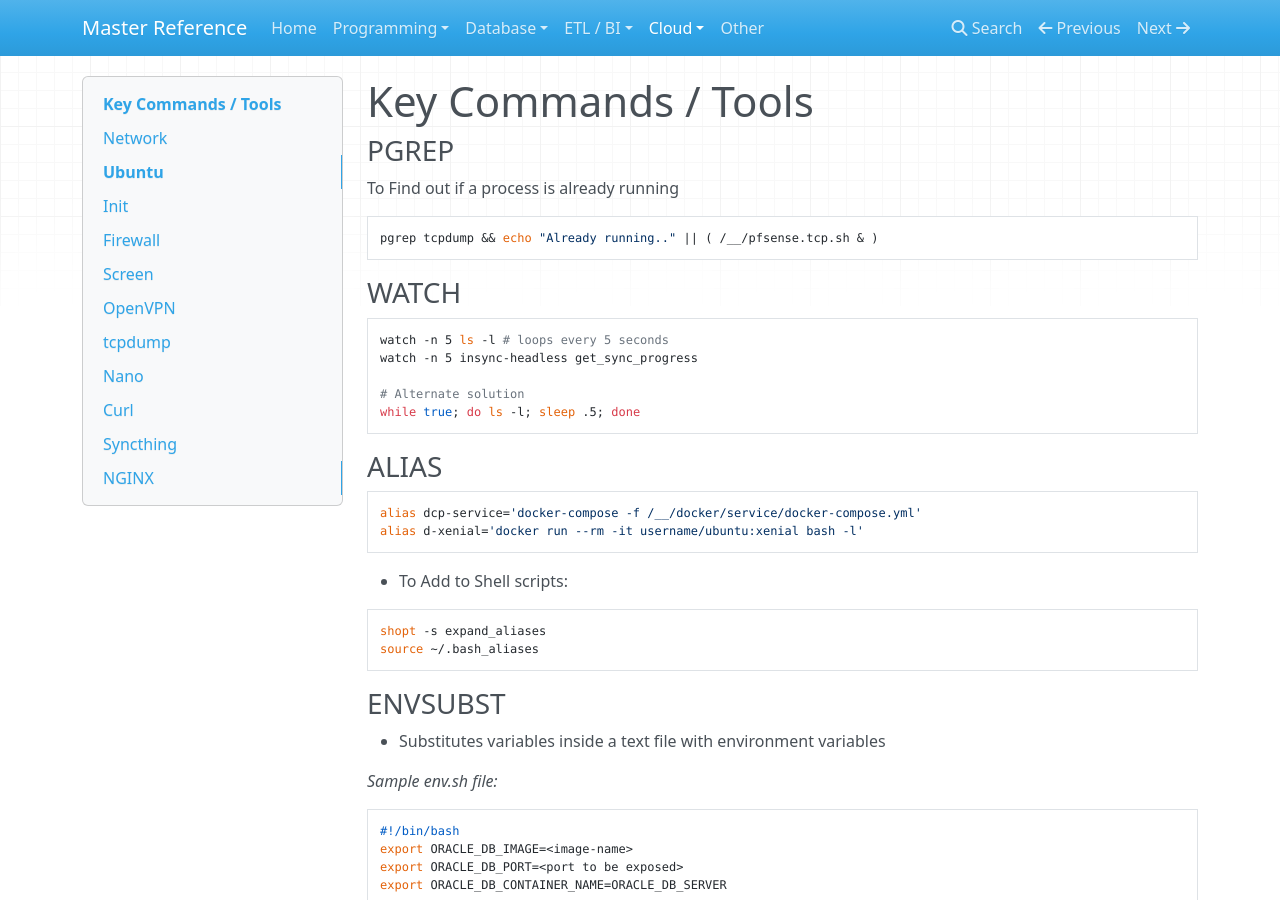
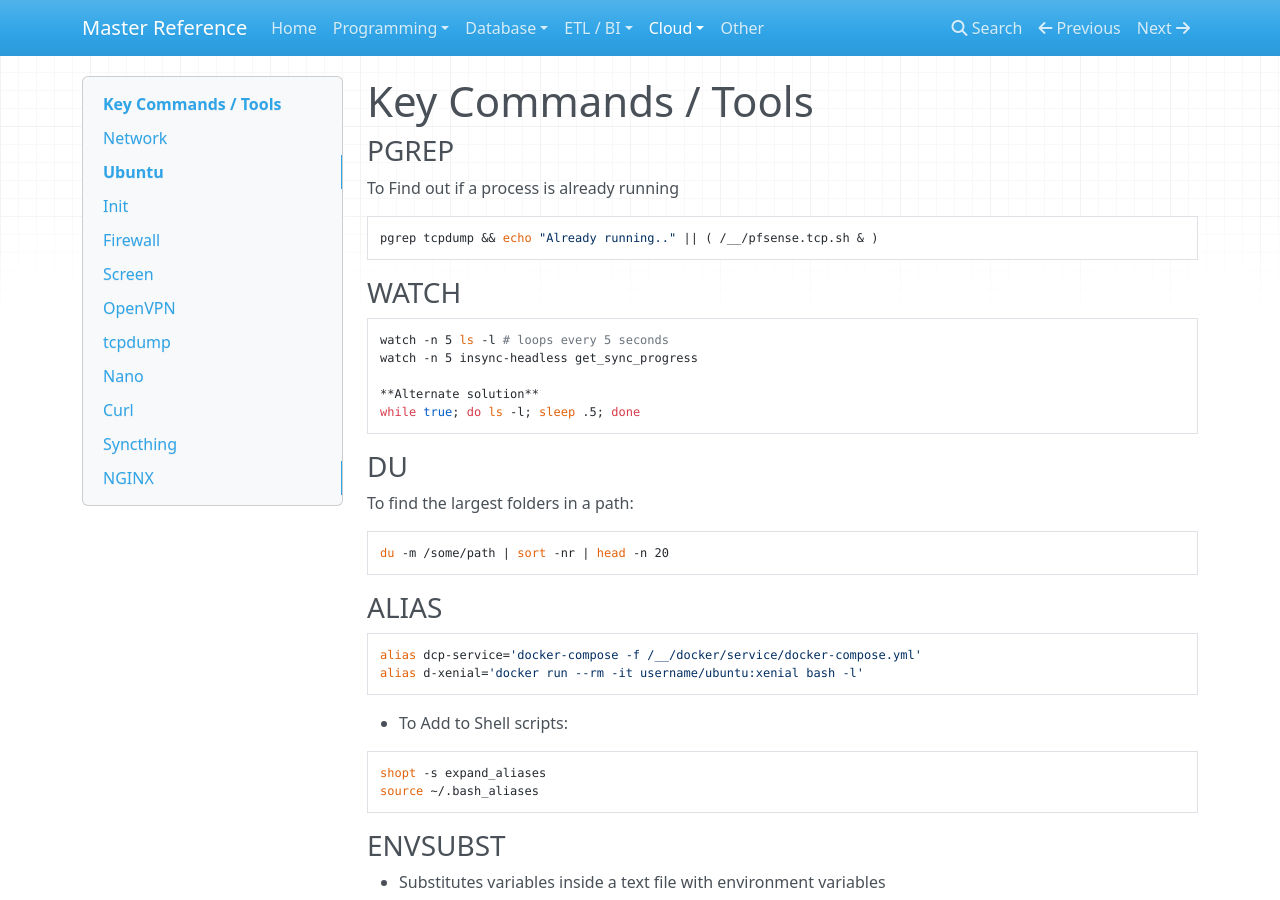
Before and after one commit to flarco/ref-docs, an MkDocs documentation site: the page built from docs/cloud/linux.md, in a window 1280 px wide and 900 px high. Built offline with MkDocs 1.6.1, drawn with Linux system fonts in a browser that asks for light colours; nearby versions of some CDN libraries; old or Windows-style settings are respelled for this version of MkDocs.

Commit message:
Add Linux DU section

````diff
--- a/docs/cloud/linux.md
+++ b/docs/cloud/linux.md
@@ -12,8 +12,14 @@ pgrep tcpdump && echo "Already running.." || ( /__/pfsense.tcp.sh & )
 watch -n 5 ls -l # loops every 5 seconds
 watch -n 5 insync-headless get_sync_progress
 
-# Alternate solution
+**Alternate solution**
 while true; do ls -l; sleep .5; done
+```
+
+### DU
+To find the largest folders in a path:
+```
+du -m /some/path | sort -nr | head -n 20
 ```
 
 ### ALIAS
````
